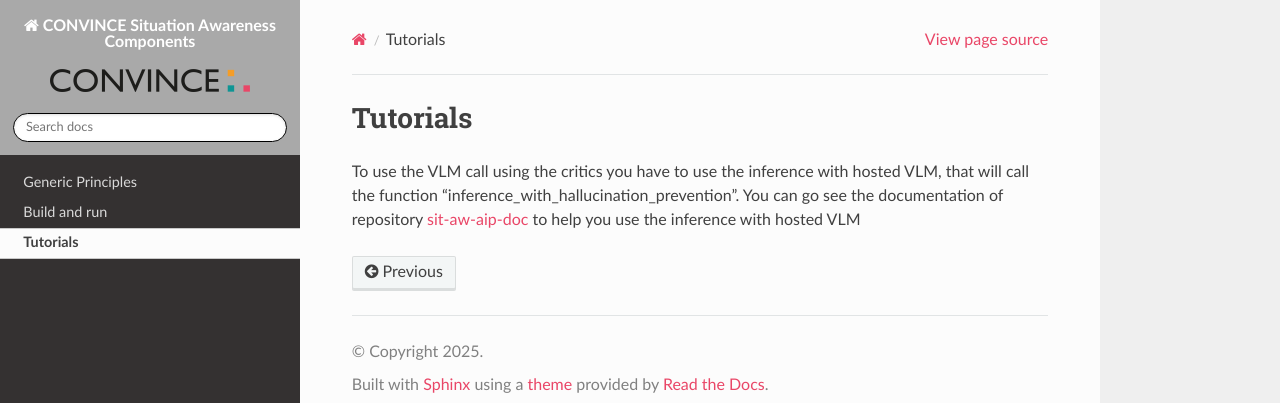
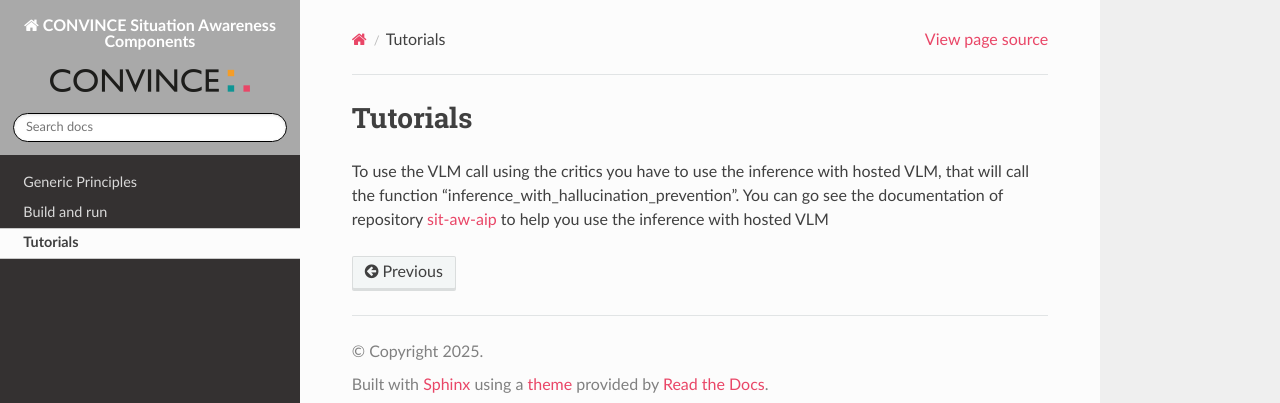
Before and after one commit to convince-project/sit-aw-critics, a Sphinx documentation site: the page built from docs/source/tutorials.rst, in a window 1280 px wide. Shown: the top 403 px of the page. Built offline with Sphinx 7.4.7 and the Read the Docs theme 3.1.0, drawn with Linux system fonts in a browser that asks for light colours.

Commit message:
Update tutorials.rst

```diff
--- a/docs/source/tutorials.rst
+++ b/docs/source/tutorials.rst
@@ -1,6 +1,6 @@
 Tutorials
 =========
 
-To use the VLM call using the critics you have to use the inference with hosted VLM, that will call the function "inference_with_hallucination_prevention". You can go see the documentation of repository `sit-aw-aip-doc`_ to help you use the inference with hosted VLM
+To use the VLM call using the critics you have to use the inference with hosted VLM, that will call the function "inference_with_hallucination_prevention". You can go see the documentation of repository `sit-aw-aip`_ to help you use the inference with hosted VLM
 
-.. _sit-aw-aip-doc: https://convince-project.github.io/sit-aw-aip/
+.. _sit-aw-aip: https://convince-project.github.io/sit-aw-aip/
```
